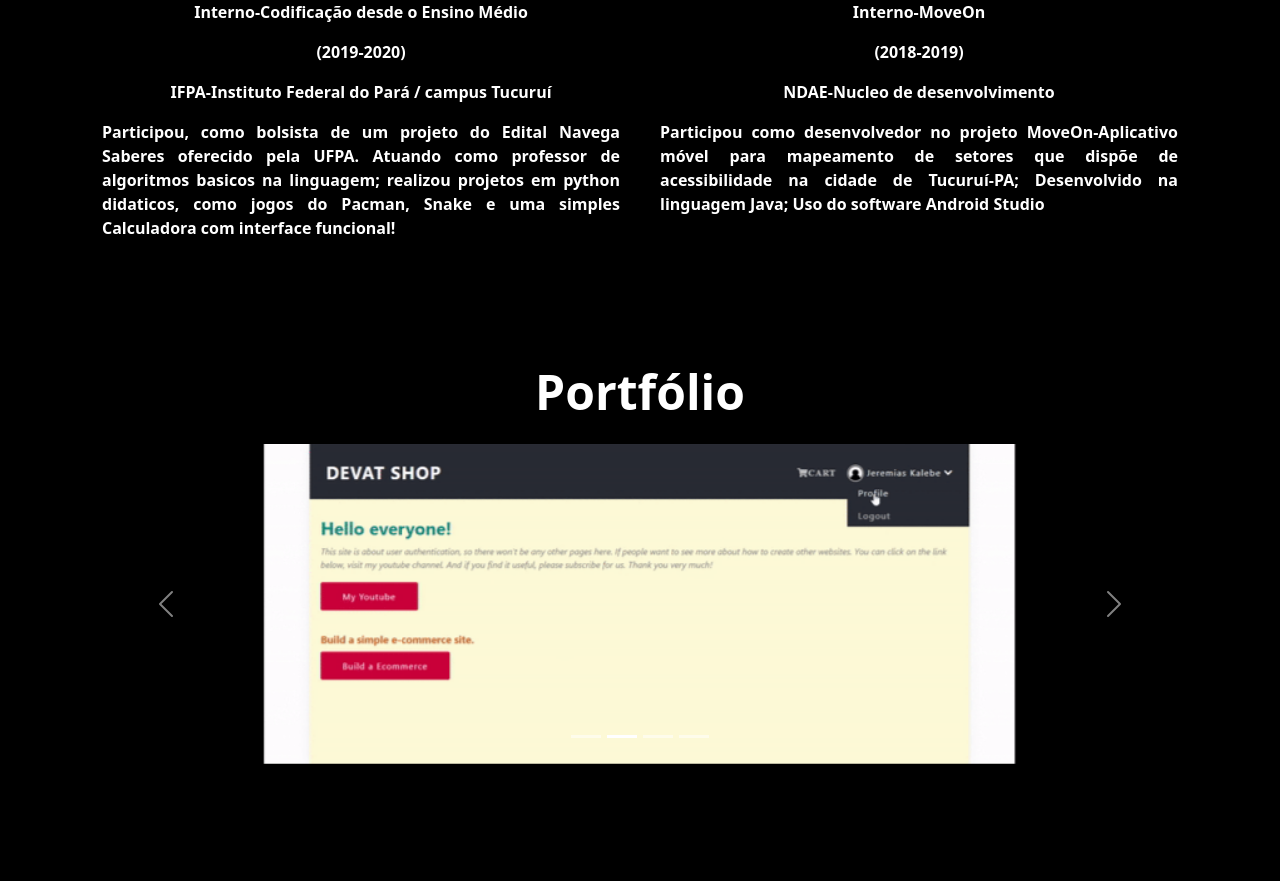
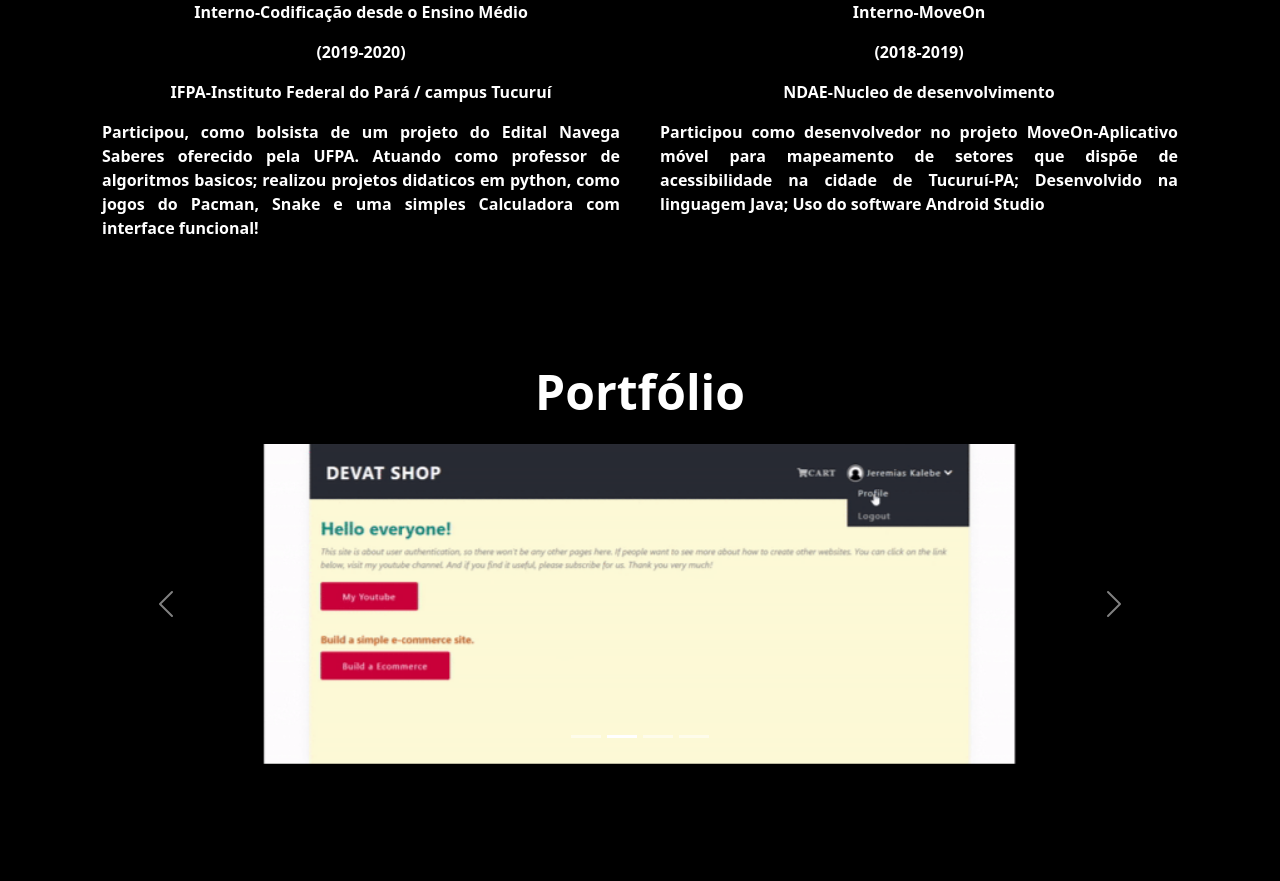
Before and after one commit to jkalebe/jkalebe.github.io, a React (Create React App) app: page / in a window 1280 px wide. Shown: the part 1060-1941 px from the top of the page. Built offline with nearby package versions, Linux system fonts and the light colour scheme.

Commit message:
Correção de concordacia do texto experiencia

```diff
--- a/src/components/Xperiencie.jsx
+++ b/src/components/Xperiencie.jsx
@@ -13,8 +13,8 @@
                     <p>(2019-2020)</p>
                     <p>IFPA-Instituto Federal do Pará / campus Tucuruí</p>
                     <p className='conteudo'>Participou, como bolsista de um projeto do Edital Navega Saberes oferecido pela UFPA.
-                        Atuando como professor de algoritmos basicos na linguagem; realizou projetos em python
-                        didaticos, como jogos do Pacman, Snake e uma simples Calculadora com interface funcional!</p>
+                        Atuando como professor de algoritmos basicos; realizou projetos didaticos em python,
+                        como jogos do Pacman, Snake e uma simples Calculadora com interface funcional!</p>
                 </div>
                 <div className='div'>
                     <p>Interno-MoveOn</p>
```
Also changed, not shown: 1 other file (tests, documents, lock files or other folders).
